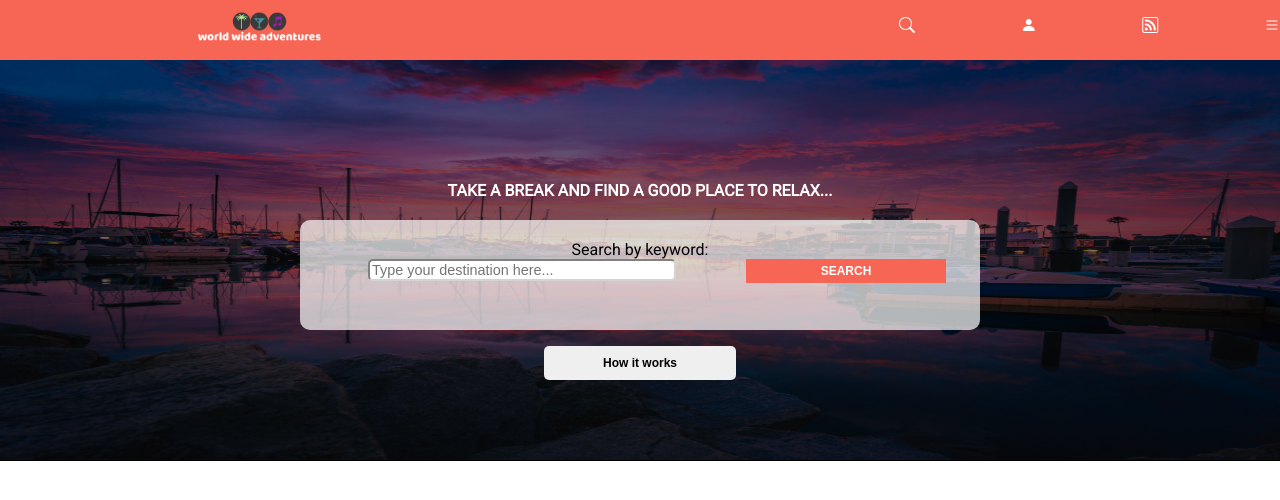
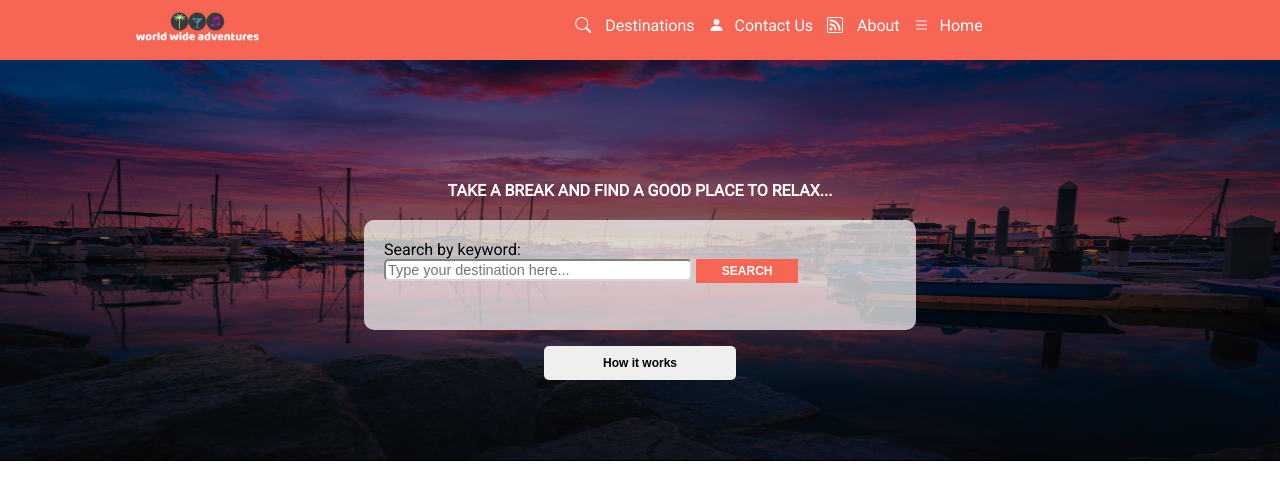
Before and after one commit to alexandermorales-dev/destinations-directory, a plain HTML site: page index.html in a window 1280 px wide. Drawn offline with nearby package versions, Linux system fonts and the light colour scheme.

Commit message:
fix media queries for sm md lg

```diff
--- a/index.html
+++ b/index.html
@@ -23,20 +23,30 @@
       </div>
       <div class="links-container">
         <div class="icons">
-          <a href="#"><i class="bi bi-search"></i></a>
-          <a href="#"><i class="bi bi-person-fill"></i></a>
-          <a href="#"><i class="bi bi-rss"></i></a>
-          <a href="#"><i class="bi bi-list"></i></a>
+          <ul>
+            <li>
+              <a href=""><i class="bi bi-search"></i><span class="hidden-sm d-lg"> Destinations</a></span>
+            </li>
+            <li>
+              <a href=""><i class="bi bi-person-fill"></i><span class="hidden-sm d-lg">Contact Us</a></span>
+            </li>
+            <li>
+              <a href=""><i class="bi bi-rss"></i> <span class="hidden-sm d-lg">About</a></span>
+            </li>
+            <li>
+              <a href=""><i class="bi bi-list"></i><span class="hidden-sm d-lg">Home</a></span>
+            </li>
+          </ul>
         </div>
       </div>
-      <div class="links hidden-sm">
+      <!-- <div class="links hidden-sm">
         <ul>
           <li><a href="">Destinations</a></li>
           <li><a href="">About</a></li>
           <li><a href="">Contact Us</a></li>
           <li><a href="">Home</a></li>
         </ul>
-      </div>
+      </div> -->
     </nav>
     <header class="header">
       <img src="/assets/sunset.png" alt="" />
@@ -49,9 +59,7 @@
           name="destination"
           id="destination"
         />
-        <div>
-          <button class="btn-1" type="button">Search</button>
-        </div>
+        <button class="btn-1" type="button">Search</button>
       </form>
       <button class="btn-2" type="button">How it works</button>
       <div class="overlay"></div>
--- a/styles.css
+++ b/styles.css
@@ -27,6 +27,14 @@ nav {
   max-height: 100%;
 }
 
+ul {
+  list-style: none;
+}
+
+ul li {
+  display: inline;
+}
+
 nav a {
   text-decoration: none;
   color: inherit;
@@ -42,10 +50,12 @@ nav a {
 
 .icons {
   display: flex;
-  justify-content: space-between;
-  width: 50%;
-  /* align-self: center; */
+  justify-content: center;
   color: white;
+}
+
+.icons i {
+  margin: 0 10px;
 }
 
 .links {
@@ -93,7 +103,7 @@ h1 {
 
 .header form {
   position: absolute;
-  text-align: center;
+  text-align: left;
   top: 40%;
   width: 80%;
   height: 70px;
@@ -103,8 +113,11 @@ h1 {
   border-radius: 10px;
 }
 
-input, label {
-display: block;
+form label {
+  width: 100%;
+  position: relative;
+  text-align: left;
+  left: 0px;
 }
 
 input label {
@@ -124,6 +137,7 @@ input {
 }
 
 header .btn-1 {
+  position: relative;
   background-color: rgb(247, 101, 85);
   color: white;
   font-weight: bold;
@@ -134,6 +148,7 @@ header .btn-1 {
   width: 100%;
   max-width: 200px;
   border: none;
+  left: 10%;
 }
 
 .header .btn-2 {
@@ -167,9 +182,13 @@ header .btn-1 {
   .links-container {
     display: flex;
     width: 60%;
-    justify-content: end;
+    justify-content: center;
     height: 50px;
     align-items: center;
+  }
+
+  .icons i {
+    margin: 0 10px;
   }
 
   .header {
@@ -181,35 +200,77 @@ header .btn-1 {
     width: 100%;
   }
 
-  .header form  {
-   width: 50%;
+  .header form {
+    width: 40%;
+  }
+
+  form label {
+    display: inline-block;
+    position: relative;
+    text-align: left;
+    width: 100%;
   }
 
   .header input {
-    position: absolute;
-    width: 50%;
-    left: 10%;
-    display: inline-block;
+    position: relative;
+    width: 70%;
   }
 
-
-
   .header .btn-1 {
-    position: absolute;
-    right: 5%;
-    width: 30%;
-    display: inline-block;
+    position: relative;
+    background-color: rgb(3, 167, 189);
+    width: 20%;
+    left: 0;
   }
-
 
   .header .btn-2 {
     position: absolute;
     bottom: 20%;
     width: 15%;
     padding: 10px;
-]  }
+  }
 
   .overlay {
     max-height: 100%;
   }
 }
+
+@media only screen and (min-width: 1024px) {
+  nav {
+    width: 100%;
+    background-color: rgb(247, 101, 85);
+  }
+
+  .d-lg {
+    display: inline;
+  }
+
+  .logo {
+    display: flex;
+    justify-content: center;
+    align-items: center;
+    width: 30%;
+    padding: 5px;
+  }
+
+  .logo img {
+    display: inline-block;
+    width: 150px;
+    max-width: 100%;
+    max-height: 100%;
+  }
+
+  .links-container {
+    width: 600px;
+    display: flex;
+    justify-content: flex-end;
+  }
+
+  .icons {
+    width: 80%;
+  }
+
+  .header .btn-1 {
+    background-color: rgb(247, 101, 85);
+  }
+}
```
